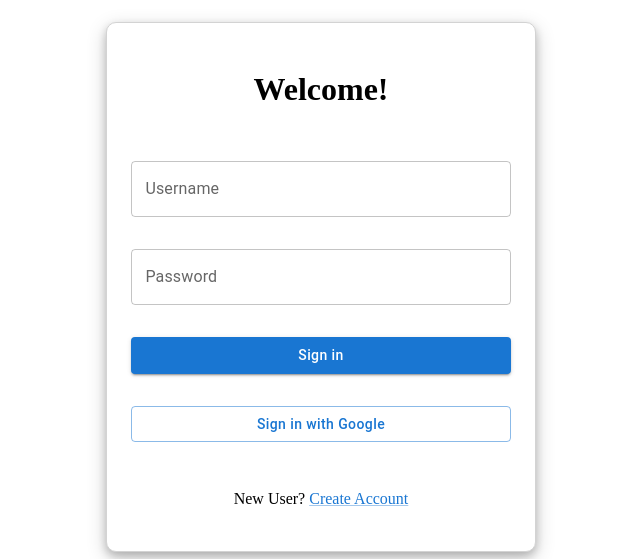
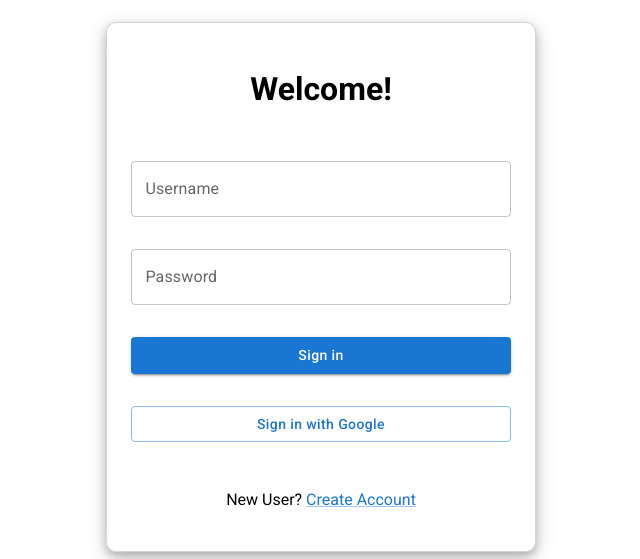
Before and after one commit to stabrabbit42/Sealteration, a React app: page / in a window 1280 px wide. Shown: the part 121-680 px from the top of the page, without its empty margins (319-959 px from the left). Built offline with nearby package versions, Linux system fonts and the light colour scheme.

Commit message:
created basic routing

```diff
--- a/client/App.jsx
+++ b/client/App.jsx
@@ -1,15 +1,21 @@
 import React from 'react';
-
+import { BrowserRouter, Routes, Route, Navigate } from 'react-router-dom';
 // import login
 import Login from './components/Login.jsx';
 // import main container
 import MainContainer from './containers/MainContainer.jsx';
+// need to store login state
+// useState or redux
+const isLoggedIn = false;
+
 const App = () => {
   return (
-    <div>
-      <Login />
-      <MainContainer />
-    </div>
+    <BrowserRouter>
+      <Routes>
+        <Route path="/" element={isLoggedIn ? <MainContainer /> : <Login />} />
+        {/* <MainContainer /> */}
+      </Routes>
+    </BrowserRouter>
   );
 };
 
--- a/client/components/Login.jsx
+++ b/client/components/Login.jsx
@@ -1,6 +1,5 @@
 import React from 'react';
 import { Box, TextField, Button, Link } from '@mui/material';
-
 
 // handle login function
 /*
@@ -27,15 +26,27 @@ const Login = (props) => {
           bgcolor: 'white',
           border: '1px solid lightgray',
           borderRadius: '10px',
-          boxShadow: "0 4px 8px 0 rgba(0, 0, 0, 0.2), 0 6px 20px 0 rgba(0, 0, 0, 0.19)",
+          boxShadow:
+            '0 4px 8px 0 rgba(0, 0, 0, 0.2), 0 6px 20px 0 rgba(0, 0, 0, 0.19)',
           height: '60%',
-          width: "30%",
+          width: '30%',
           p: 3,
         }}
       >
         <h1>Welcome!</h1>
-        <TextField variant="outlined" label="Username" size="large" fullWidth="true"></TextField>
-        <TextField variant="outlined" label="Password" size="large" fullWidth="true"></TextField>
+        <TextField
+          variant="outlined"
+          label="Username"
+          size="large"
+          fullWidth="true"
+        ></TextField>
+        <TextField
+          variant="outlined"
+          label="Password"
+          size="large"
+          fullWidth="true"
+          type="password"
+        ></TextField>
         <Button
           variant="contained"
           fullWidth="true"
@@ -50,7 +61,9 @@ const Login = (props) => {
         >
           Sign in with Google
         </Button>
-        <p>New User? <Link href="x">Create Account</Link></p>
+        <p>
+          New User? <Link href="x">Create Account</Link>
+        </p>
       </Box>
     </div>
   );
--- a/client/styles.css
+++ b/client/styles.css
@@ -1,3 +1,9 @@
+@import url('https://fonts.googleapis.com/css2?family=Roboto:ital,wght@0,100;0,300;0,400;0,500;0,700;0,900;1,100;1,300;1,400;1,500;1,700;1,900&display=swap');
+
+* {
+  font-family: 'Roboto', sans-serif;
+}
+
 #login {
   display: flex;
   flex-direction: column;
--- a/package.json
+++ b/package.json
@@ -35,7 +35,7 @@
     "react-dom": "^17.0.2",
     "react-redux": "^7.2.6",
     "react-router": "^4.3.1",
-    "react-router-dom": "^4.3.1",
+    "react-router-dom": "^6.15.0",
     "redux": "^4.1.2",
     "redux-devtools-extension": "^2.13.9",
     "redux-thunk": "^2.4.1",
```
Also changed, not shown: 1 other file (tests, documents, lock files or other folders).
